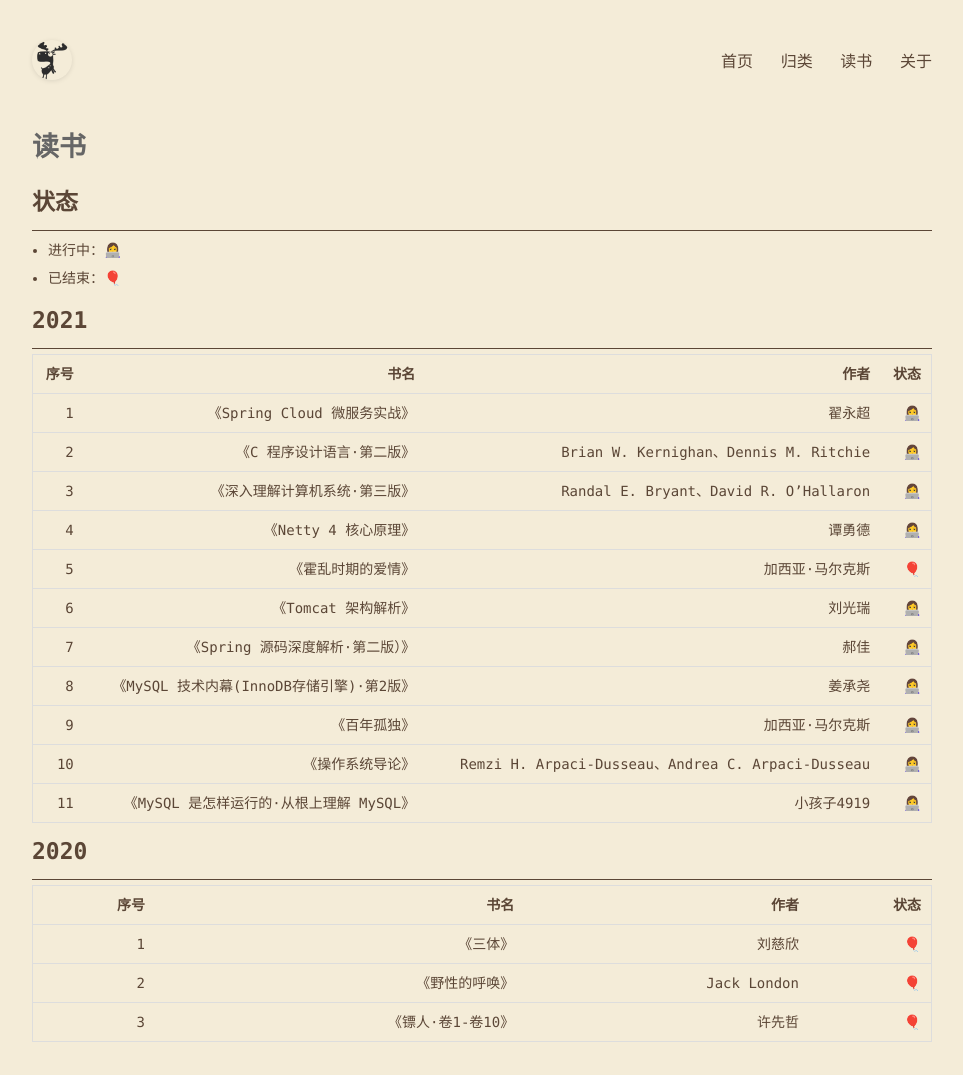
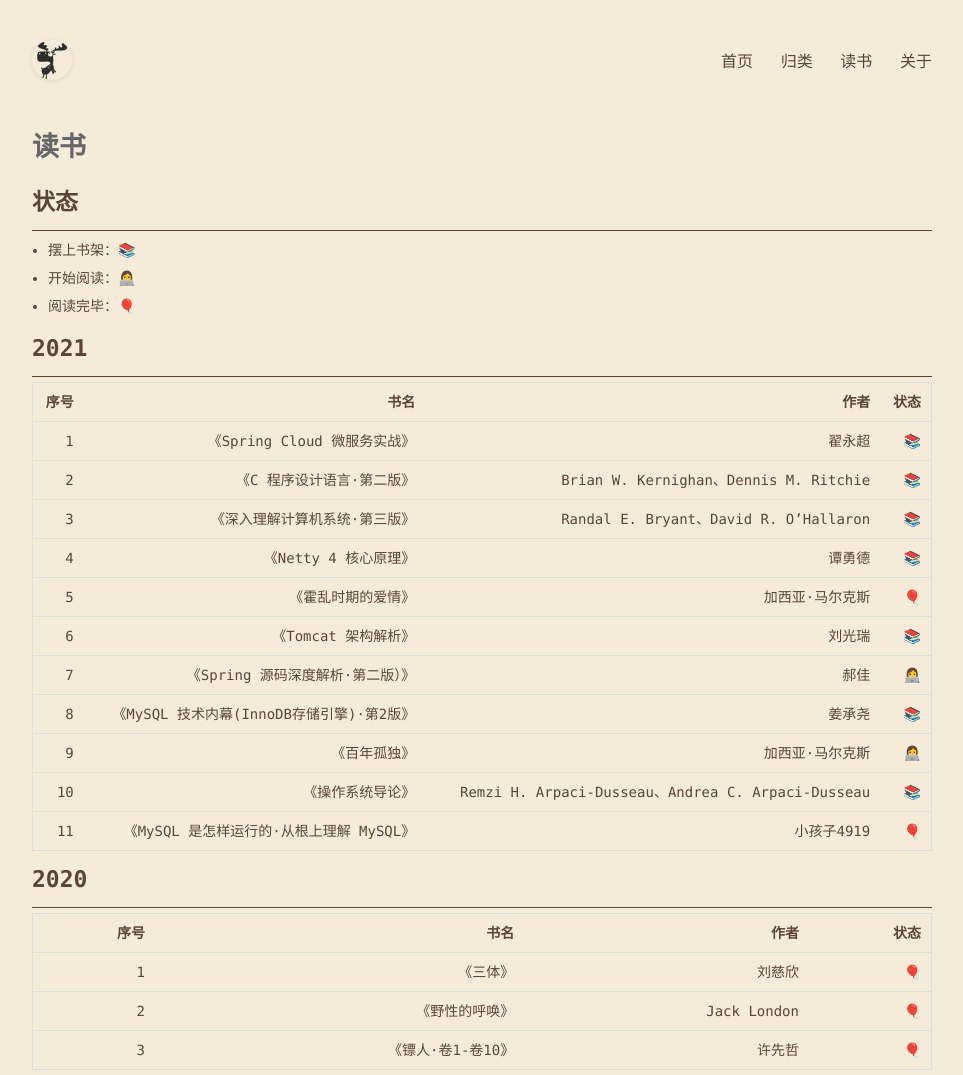
Before and after one commit to Suomea/Suomea.github.io, a Jekyll site: the page built from pages/books.md, in a window 1280 px wide. Shown: the whole page, without its empty margins (158-1121 px from the left). Built offline with Jekyll 4.4.1, drawn with Linux system fonts in a browser that asks for light colours; before the commit the page ends 1047 px from its top, so only the background shows below that.

Commit message:
:tada: 更新读书。

```diff
--- a/pages/books.md
+++ b/pages/books.md
@@ -6,8 +6,9 @@ title: 读书
 ## 状态
 
 ----
-- 进行中：👩‍💻
-- 已结束：🎈
+- 摆上书架：📚
+- 开始阅读：👩‍💻
+- 阅读完毕：🎈
 
 ## 2021
 
@@ -15,17 +16,17 @@ title: 读书
 
 | 序号 |   书名   |   作者    |  状态 |
 | ---: | ---: | ---: | ---: |
-| 1 | 《Spring Cloud 微服务实战》 | 翟永超 |  👩‍💻 |
-| 2 | 《C 程序设计语言·第二版》 |  Brian W. Kernighan、Dennis M. Ritchie  |  👩‍💻 |
-| 3 | 《深入理解计算机系统·第三版》 | Randal E. Bryant、David R. O'Hallaron  | 👩‍💻 |
-| 4 | 《Netty 4 核心原理》 | 谭勇德  | 👩‍💻 |
+| 1 | 《Spring Cloud 微服务实战》 | 翟永超 |  📚 |
+| 2 | 《C 程序设计语言·第二版》 |  Brian W. Kernighan、Dennis M. Ritchie  |  📚 |
+| 3 | 《深入理解计算机系统·第三版》 | Randal E. Bryant、David R. O'Hallaron  | 📚 |
+| 4 | 《Netty 4 核心原理》 | 谭勇德  | 📚 |
 | 5 | 《霍乱时期的爱情》 | 加西亚·马尔克斯 | 🎈 |
-| 6 | 《Tomcat 架构解析》 | 刘光瑞 | 👩‍💻 |
+| 6 | 《Tomcat 架构解析》 | 刘光瑞 | 📚 |
 | 7 | 《Spring 源码深度解析·第二版）》 | 郝佳 | 👩‍💻 |
-| 8 | 《MySQL 技术内幕(InnoDB存储引擎)·第2版》 | 姜承尧 | 👩‍💻 |
+| 8 | 《MySQL 技术内幕(InnoDB存储引擎)·第2版》 | 姜承尧 | 📚 |
 | 9 | 《百年孤独》 | 加西亚·马尔克斯 | 👩‍💻 |
-| 10 | 《操作系统导论》 | Remzi H. Arpaci-Dusseau、Andrea C. Arpaci-Dusseau | 👩‍💻 |
-| 11 | 《MySQL 是怎样运行的·从根上理解 MySQL》 | 小孩子4919 | 👩‍💻 |
+| 10 | 《操作系统导论》 | Remzi H. Arpaci-Dusseau、Andrea C. Arpaci-Dusseau | 📚 |
+| 11 | 《MySQL 是怎样运行的·从根上理解 MySQL》 | 小孩子4919 | 🎈 |
 
 
 ## 2020
```
